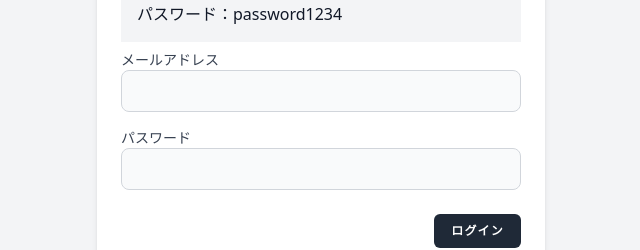
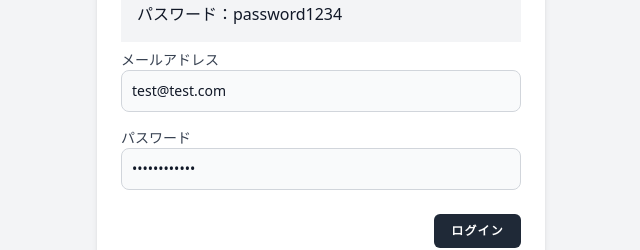
Before and after one commit to programmerkoji/english_words_frontend, a React (Create React App) app: page /login in a window 1280 px wide. Shown: the part 363-613 px from the top of the page, without its empty margins (319-959 px from the left). Built offline with nearby package versions, Linux system fonts and the light colour scheme; no server answers.

Commit message:
login,main,passwordを初期で入力、サイトタイトルの修正

```diff
--- a/public/index.html
+++ b/public/index.html
@@ -24,7 +24,7 @@
       work correctly both with client-side routing and a non-root public URL.
       Learn how to configure a non-root public URL by running `npm run build`.
     -->
-    <title>React App</title>
+    <title>英単語管理アプリ</title>
   </head>
   <body>
     <noscript>You need to enable JavaScript to run this app.</noscript>
--- a/src/pages/Login.tsx
+++ b/src/pages/Login.tsx
@@ -11,8 +11,8 @@ export const Login = () => {
 	const { dialogSetting, message } = useSelector((state: RootState) => state.user);
 	const { vertical, horizontal, open, severity } = dialogSetting;
 
-	const [email, setEmail] = useState("");
-	const [password, setPassword] = useState("");
+	const [email, setEmail] = useState("test@test.com");
+	const [password, setPassword] = useState("password1234");
 
 	const handleClose = (
 		event?: React.SyntheticEvent | Event,
@@ -83,6 +83,7 @@ export const Login = () => {
 								name="email"
 								className="bg-gray-50 border border-gray-300 text-gray-900 text-sm rounded-lg focus:ring-blue-500 focus:border-blue-500 block w-full p-2.5 dark:bg-gray-700 dark:border-gray-600 dark:placeholder-gray-400 dark:text-white dark:focus:ring-blue-500 dark:focus:border-blue-500"
 								required
+								value={email}
 								onChange={(e) => setEmail(e.target.value)}
 							/>
 						</div>
@@ -95,6 +96,7 @@ export const Login = () => {
 								name="password"
 								className="bg-gray-50 border border-gray-300 text-gray-900 text-sm rounded-lg focus:ring-blue-500 focus:border-blue-500 block w-full p-2.5 dark:bg-gray-700 dark:border-gray-600 dark:placeholder-gray-400 dark:text-white dark:focus:ring-blue-500 dark:focus:border-blue-500"
 								required
+								value={password}
 								onChange={(e) => setPassword(e.target.value)}
 							/>
 						</div>
```
